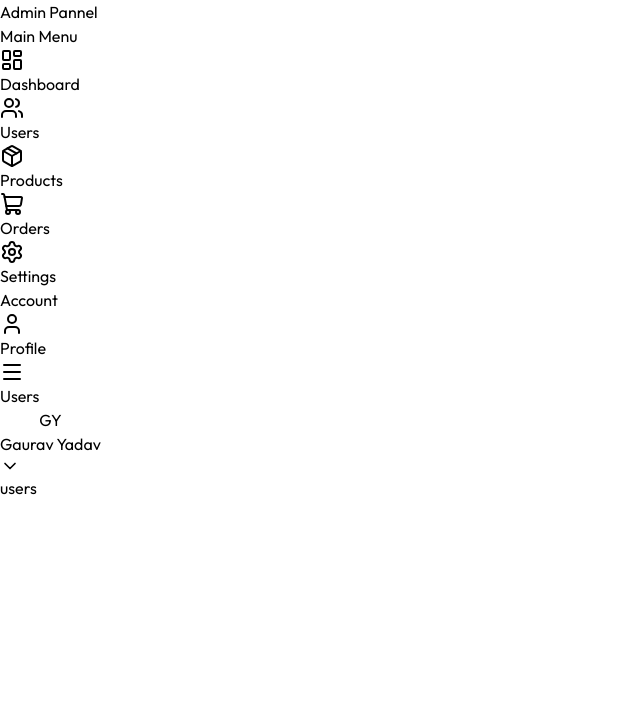
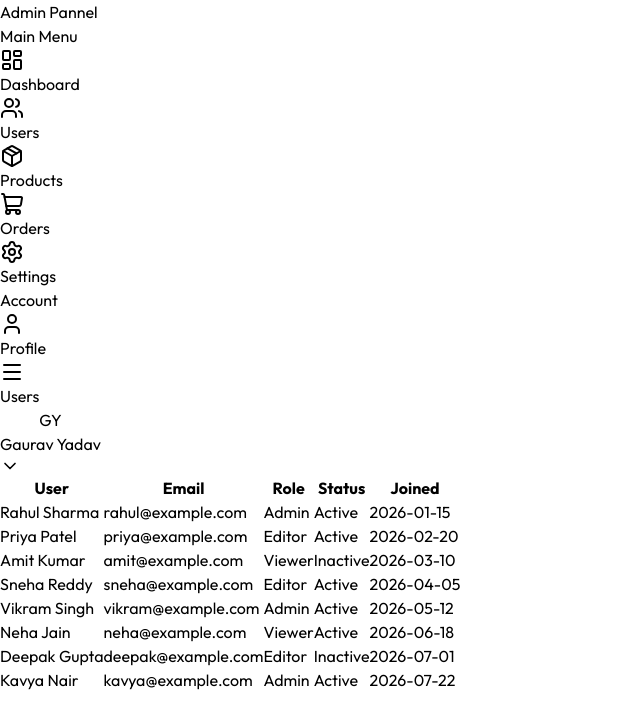
Before and after one commit to gauravyadavpro63-sudo/React-portfolio-website, a React (Vite) app: page /users in a window 1280 px wide. Shown: the top 728 px of the page, without its empty margins (0-640 px from the left). Built offline with nearby package versions, Linux system fonts and the light colour scheme.

Commit message:
datafetch

```diff
--- a/src/pages/Product.jsx
+++ b/src/pages/Product.jsx
@@ -1,8 +1,82 @@
+import { useEffect, useState } from "react";
+import {api} from "../services/api.js"
+
+
+
 function Products(){
+const [productData,setProductData]=useState(null);
+const [loading,setLoading]=useState(false);
+
+
+const loadProductData=async()=>{
+    setLoading(true);
+    try{
+    const data=await api.getProducts();
+    setProductData(data);
+    }
+    catch(err){
+   console.log("UserData laoding failed",err)
+    }
+    finally{
+     setLoading(false);
+    }
+}
+
+useEffect(()=>{
+    loadProductData()
+},[])
+
+if(loading&&!productData){
     return(
-        <>
-        <h1>products</h1>
-        </>
+        <div className="flex items-center justify-center h-64">
+            <div className="w-12 h-12 border-4 border-gray-200 border-t-blue-500 rounded-full animate-spin"></div>
+        </div>
+    )
+}
+
+if(!productData){
+    return(
+        <div className="p-6 bg-white rounded-xl border border-gray-200">
+           <div>
+            <p>User data not available</p>
+           </div>
+        </div>
+    )
+}
+
+    return(
+       <div className="bg-white border border-gray-100 rounded-2xl overflow-x-auto">
+                  <table className="w-full">
+              <thead>
+                <tr className="border-b border-gray-200 text-xs">
+                    <th className="px-5 py-3.5 text-left font-light uppercase tracking-wider">Name</th>
+                    <th className="px-5 py-3.5 text-left font-light uppercase tracking-wider">Category</th>
+                    <th className="px-5 py-3.5 text-left font-light uppercase tracking-wider">Price</th>
+                    <th className="px-5 py-3.5 text-left font-light uppercase tracking-wider">Stock</th>
+                    <th className="px-5 py-3.5 text-left font-light uppercase tracking-wider">Status</th>
+
+                </tr>
+              </thead>
+
+
+           <tbody>
+            {productData.items.map((user)=>(
+                <tr key={user.id} className="border-b border-gray-100">
+                    <td className="px-5 py-4 font-light text-sm text-left">{user.name}</td>
+                    <td className="px-5 py-4 font-light text-sm text-left">{user.category}</td>
+                    <td className="px-5 py-4 font-light text-sm text-left">{user.price}</td>
+                    <td className="px-5 py-4 font-light text-sm text-left">{user.stock}</td>
+                    <td className="px-5 py-4 font-light text-sm text-left">{user.status}</td>
+
+
+
+                </tr>
+            ))}
+           </tbody>
+
+
+          </table>
+       </div>
     )
 }
 
--- a/src/pages/Users.jsx
+++ b/src/pages/Users.jsx
@@ -1,8 +1,89 @@
+import { dashboardData } from "../data/data";
+import {api}  from "../services/api.js"
+import { useEffect, useState } from "react";
+
+
+
 function Users(){
+    const [userData,setUserData]=useState(null);
+    const [loading,setLoading]=useState(null);
+
+  const loadUserData=async()=>{
+   setLoading(true);
+
+   try{
+    const data=await api.getUsers();
+    setUserData(data);
+   }
+   catch(err){
+     console.log("userdata loading failed",err);
+   }
+   finally{
+    setLoading(false);
+   }
+  }
+
+
+  useEffect(()=>{
+    loadUserData()
+  },[])
+
+
+  if(loading&&!userData){
+   return(
+    <div className="flex item-center justify-center h-64">
+        <div className="w-12 h-12 border-4 border-gray-200 border-t-blue-500 rounded-full animate-spin"></div>
+    </div>
+   )
+  }
+
+
+  if(!userData){
     return(
-        <>
-        <h1>users</h1>
-        </>
+        <div className="p-6 bg-white rounded-xl border border-y-gray-200">
+           <div>
+            <p>Dashboard data not available</p>
+           </div>
+        </div>
+    )
+  }
+
+
+
+
+    return(
+        <div className="bg-white border border-gray-100 rounded-2xl overflow-x-auto">
+          <table className="w-full">
+              <thead>
+                <tr className="border-b border-gray-200 text-xs">
+                    <th className="px-5 py-3.5 text-left font-light uppercase tracking-wider">User</th>
+                    <th className="px-5 py-3.5 text-left font-light uppercase tracking-wider">Email</th>
+                    <th className="px-5 py-3.5 text-left font-light uppercase tracking-wider">Role</th>
+                    <th className="px-5 py-3.5 text-left font-light uppercase tracking-wider">Status</th>
+                    <th className="px-5 py-3.5 text-left font-light uppercase tracking-wider">Joined</th>
+
+                </tr>
+              </thead>
+
+
+           <tbody>
+            {userData.map((user)=>(
+                <tr key={user.id} className="border-b border-gray-100">
+                    <td className="px-5 py-4 font-light text-sm text-left">{user.name}</td>
+                    <td className="px-5 py-4 font-light text-sm text-left">{user.email}</td>
+                    <td className="px-5 py-4 font-light text-sm text-left">{user.role}</td>
+                    <td className="px-5 py-4 font-light text-sm text-left">{user.status}</td>
+                    <td className="px-5 py-4 font-light text-sm text-left">{user.joined}</td>
+
+
+
+                </tr>
+            ))}
+           </tbody>
+
+
+          </table>
+        </div>
     )
 }
 
```
